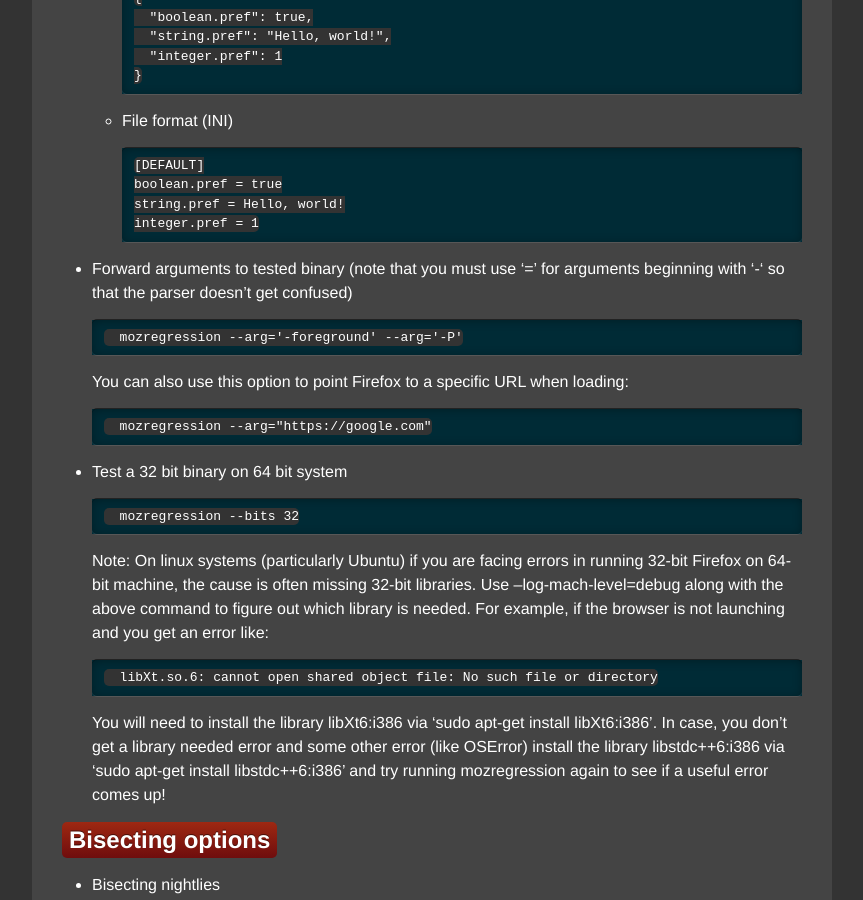
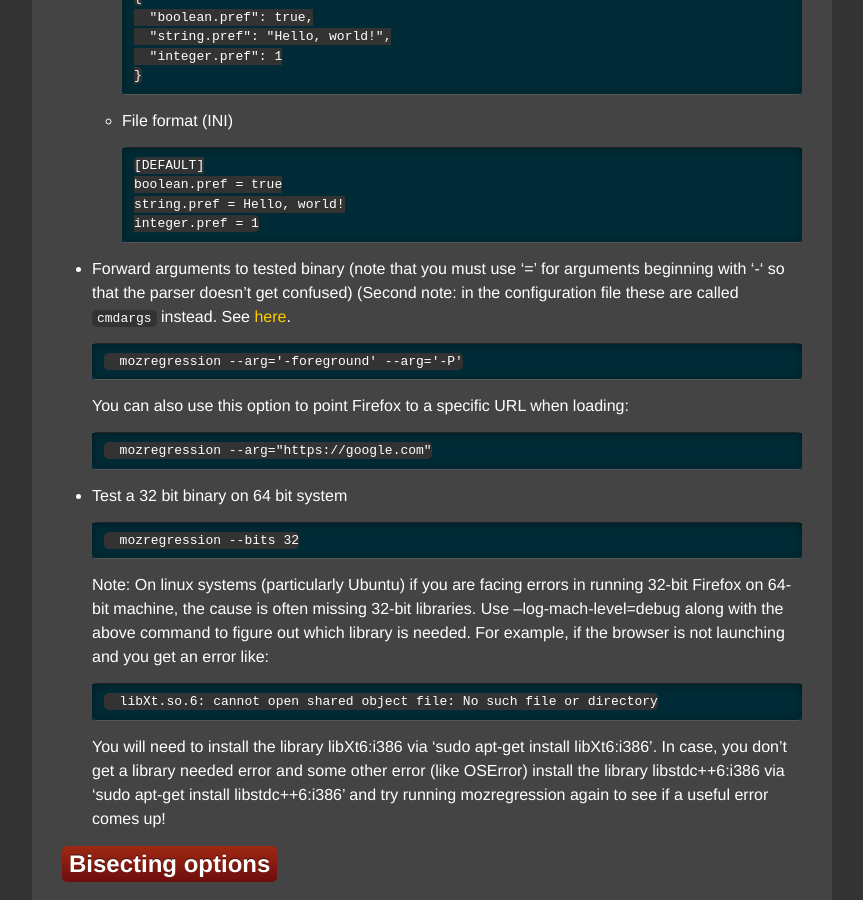
Before and after one commit to mozilla/mozregression, a Jekyll site: the page built from docs/documentation/usage.md, in a window 1280 px wide and 900 px high, scrolled down 1013 px. Shown: the whole window, without its empty margins (208-1071 px from the left). Built offline with Jekyll 4.4.1, drawn with Linux system fonts in a browser that asks for light colours.

Commit message:
Update usage.md

```diff
--- a/docs/documentation/usage.md
+++ b/docs/documentation/usage.md
@@ -52,7 +52,7 @@
         string.pref = Hello, world!
         integer.pref = 1
 
-- Forward arguments to tested binary (note that you must use '=' for arguments beginning with '-' so that the     parser doesn't get confused)
+- Forward arguments to tested binary (note that you must use '=' for arguments beginning with '-' so that the parser doesn't get confused) (Second note: in the configuration file these are called `cmdargs` instead. See [here](configuration.html).
 
         mozregression --arg='-foreground' --arg='-P'
 
```
